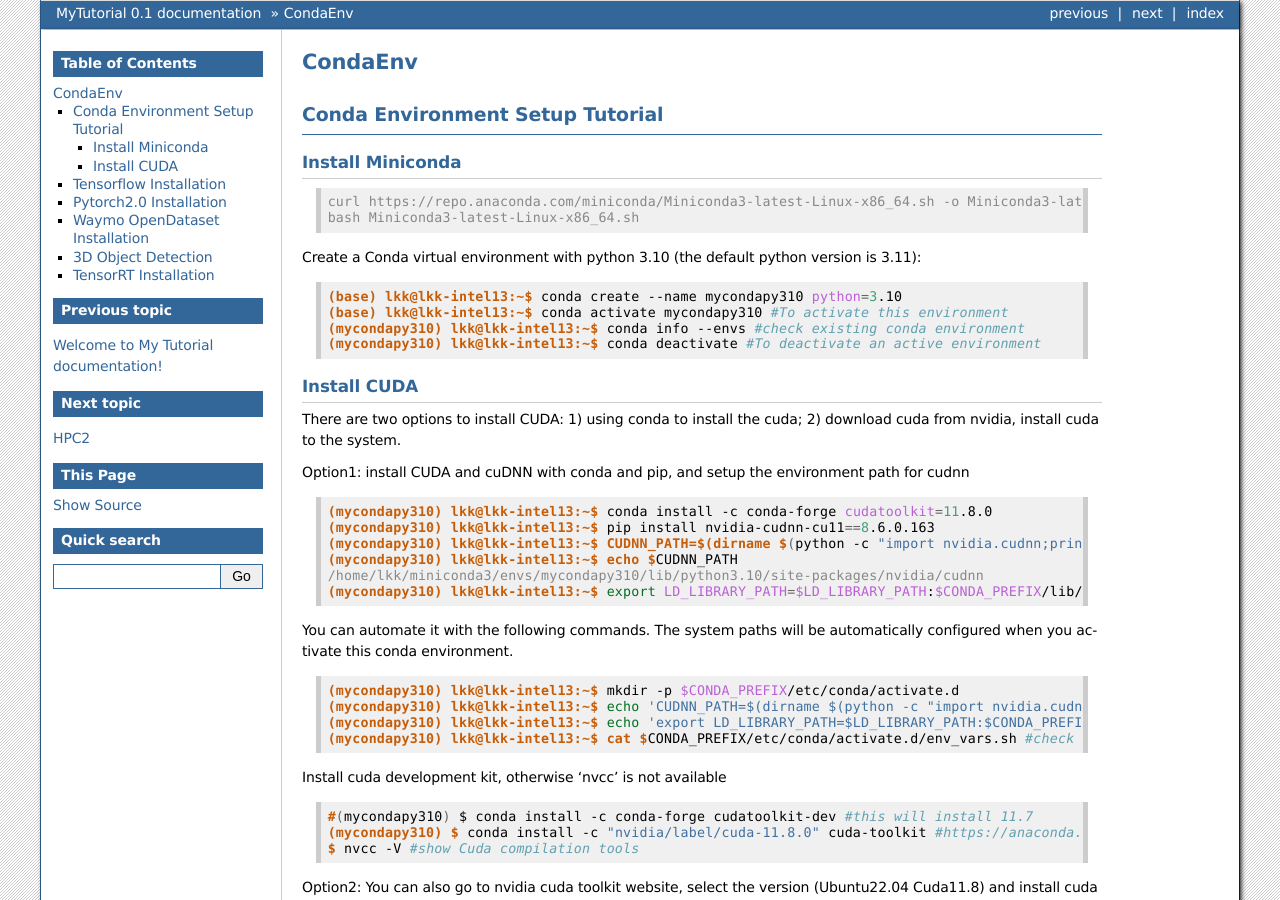
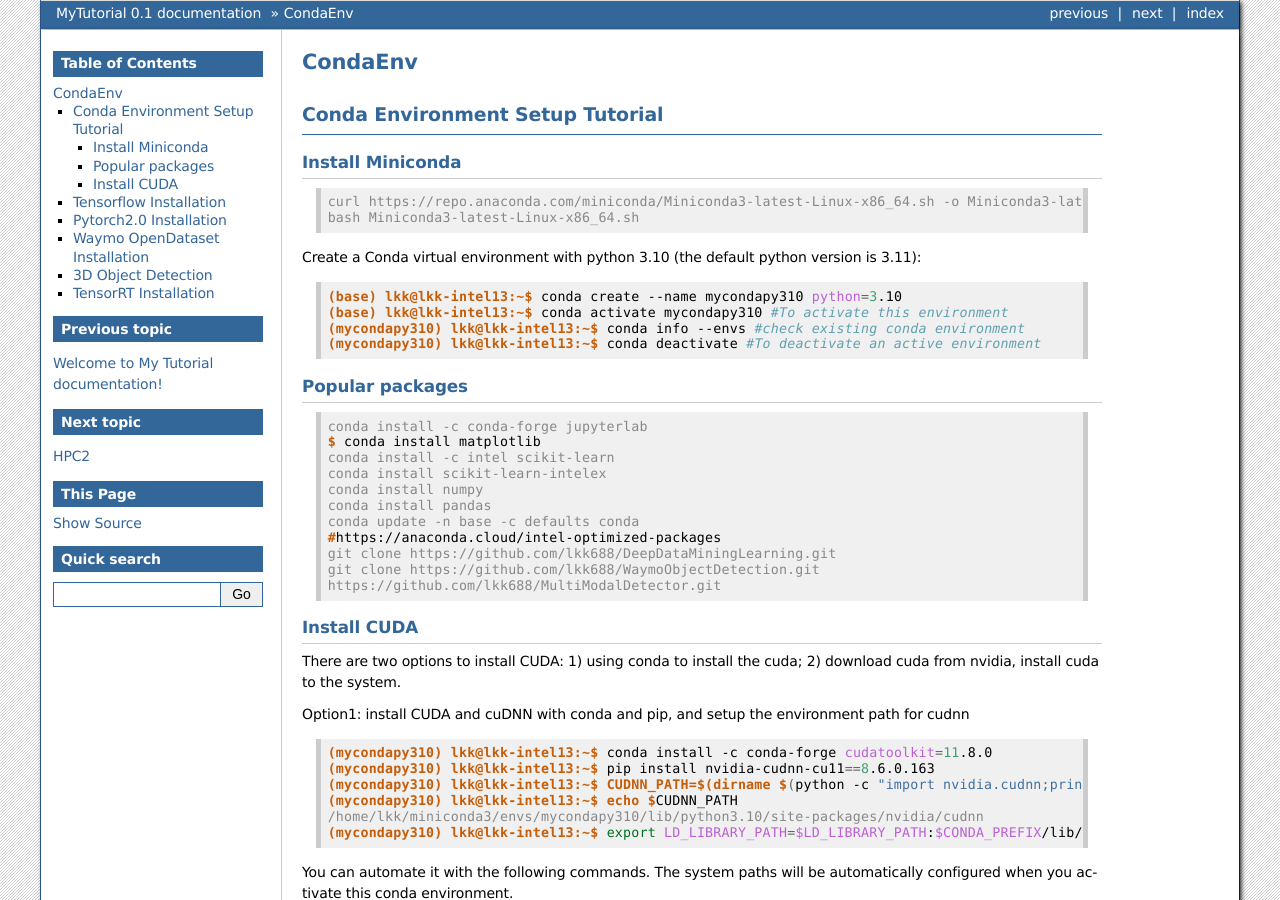
Before and after one commit to lkk688/mytutorial, a Sphinx documentation site: the page built from docs/source/CondaEnv.rst, in a window 1280 px wide and 900 px high. Built offline with Sphinx 7.4.7, drawn with Linux system fonts in a browser that asks for light colours; pages that are not in the unit, such as notebooks, are missing from menus.

Commit message:
Update CondaEnv.rst

```diff
--- a/docs/source/CondaEnv.rst
+++ b/docs/source/CondaEnv.rst
@@ -23,6 +23,23 @@
    (base) lkk@lkk-intel13:~$ conda activate mycondapy310 #To activate this environment
    (mycondapy310) lkk@lkk-intel13:~$ conda info --envs #check existing conda environment
    (mycondapy310) lkk@lkk-intel13:~$ conda deactivate #To deactivate an active environment
+
+Popular packages
+~~~~~~~~~~~~~~~~~
+
+.. code-block:: console
+
+   conda install -c conda-forge jupyterlab
+   $ conda install matplotlib
+   conda install -c intel scikit-learn
+   conda install scikit-learn-intelex
+   conda install numpy
+   conda install pandas
+   conda update -n base -c defaults conda
+   #https://anaconda.cloud/intel-optimized-packages
+   git clone https://github.com/lkk688/DeepDataMiningLearning.git
+   git clone https://github.com/lkk688/WaymoObjectDetection.git
+   https://github.com/lkk688/MultiModalDetector.git
 
 Install CUDA
 ~~~~~~~~~~~~~~~~~~
```
